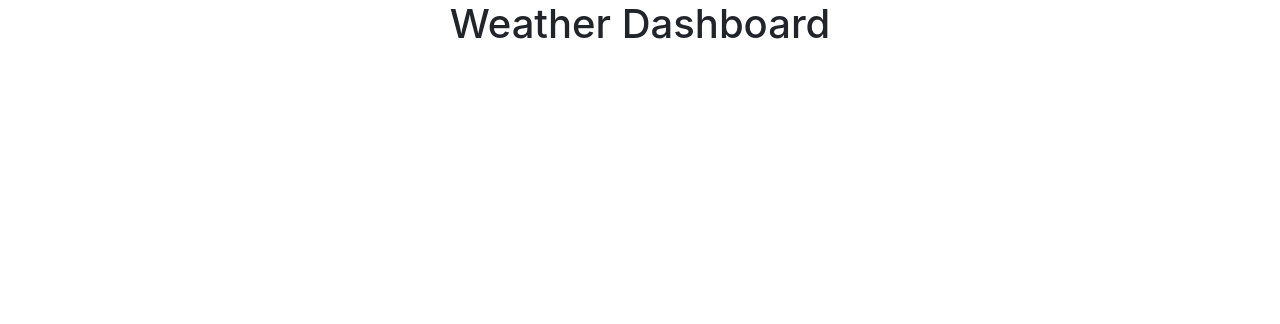
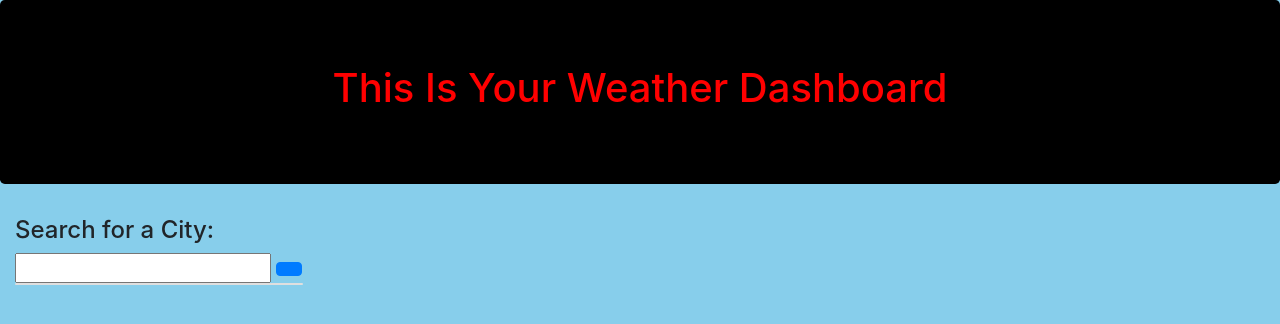
Before and after one commit to rmeason/Weather-Dashboard-Server-Side-Api, a plain HTML site: page index.html in a window 1280 px wide. Drawn offline with nearby package versions, Linux system fonts and the light colour scheme.

Commit message:
put in in style for the jumbo tron, and added some containers and colomns

```diff
--- a/index.html
+++ b/index.html
@@ -8,16 +8,39 @@
 
     <link rel="stylesheet" href="https://stackpath.bootstrapcdn.com/bootstrap/4.5.0/css/bootstrap.min.css" integrity="sha384-9aIt2nRpC12Uk9gS9baDl411NQApFmC26EwAOH8WgZl5MYYxFfc+NcPb1dKGj7Sk" crossorigin="anonymous">
     <link rel="stylesheet" href="./style.css">
+    <title>Your Preferred Weather Dashboard</title>
 </head>
 
 <body>
 
-    <header>
-        <h1 id="h1">Weather Dashboard</h1>
-    </header>
+    <div class="jumbotron">
+        <h1>This Is Your Weather Dashboard</h1>
+    </div>
+
+    <div class="container1">
+
+        <div class="col-md-4 c1">
+            <!-- Left Side:
+            Search box and area to append searched terms buttons -->
+
+            <h4>Search for a City:</h4>
+            <form id="city-form">
+                <input type="text" id="city-input" />
+                <button type="button" id="add-city" class="btn btn-primary">
+                    <i class="fas fa-search"></i>
+                </button>
+            </form>
+
+            <!-- Buttons will get dumped here: -->
+            <div id="buttons-view" class="card" style="width: 18rem;">
+                <ul class="list-group list-group-flush"></ul>
+            </div>
+        </div>
 
 
 
+
+    </div>
 
 
 
--- a/style.css
+++ b/style.css
@@ -1,5 +1,13 @@
-#h1 {
+.jumbotron {
 
     text-align: center;
+    background-color: black;
+    color: red;
 
 }
+
+body {
+
+    background-color: skyblue;
+
+}
```
Also changed, not shown: 1 other file.
